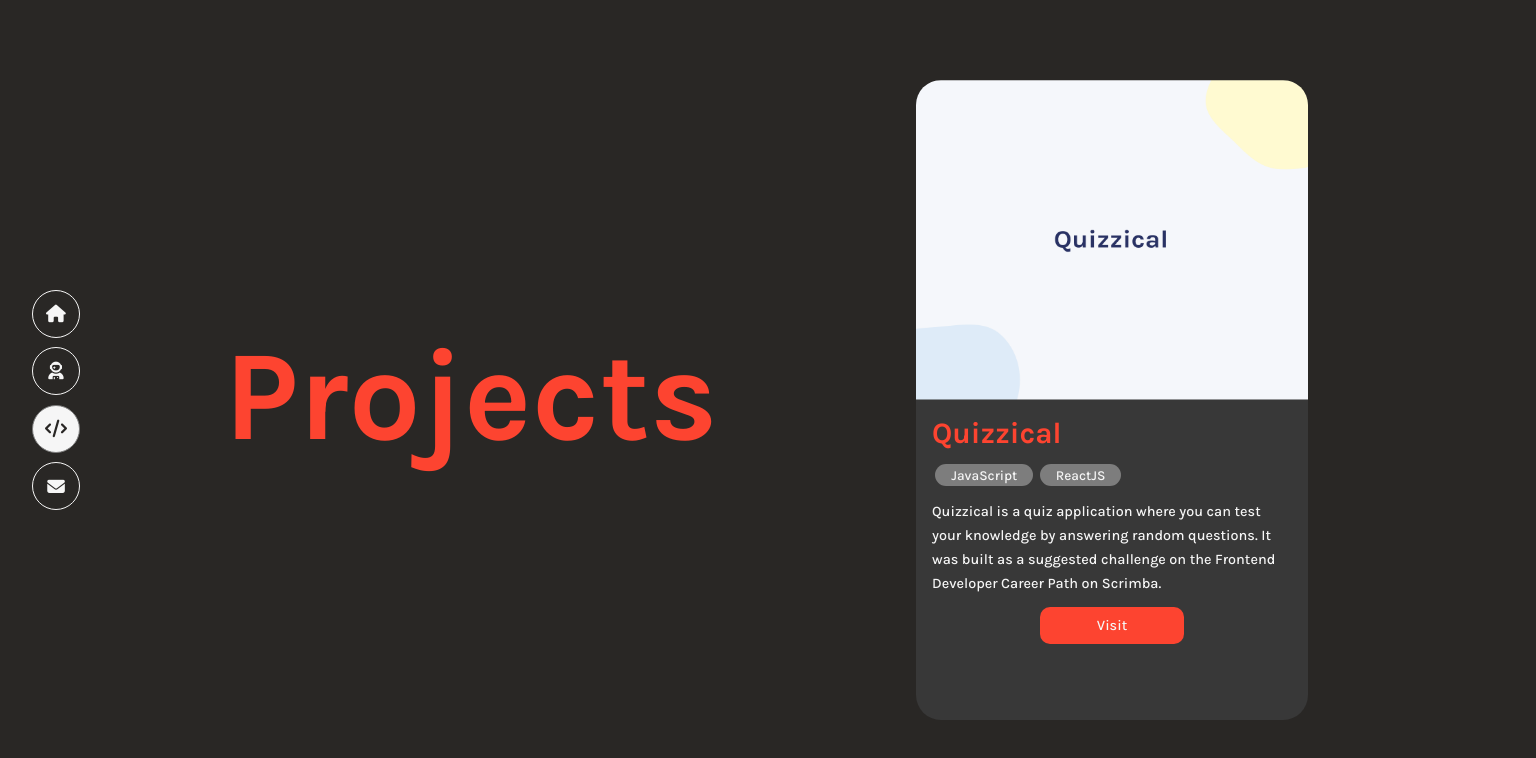
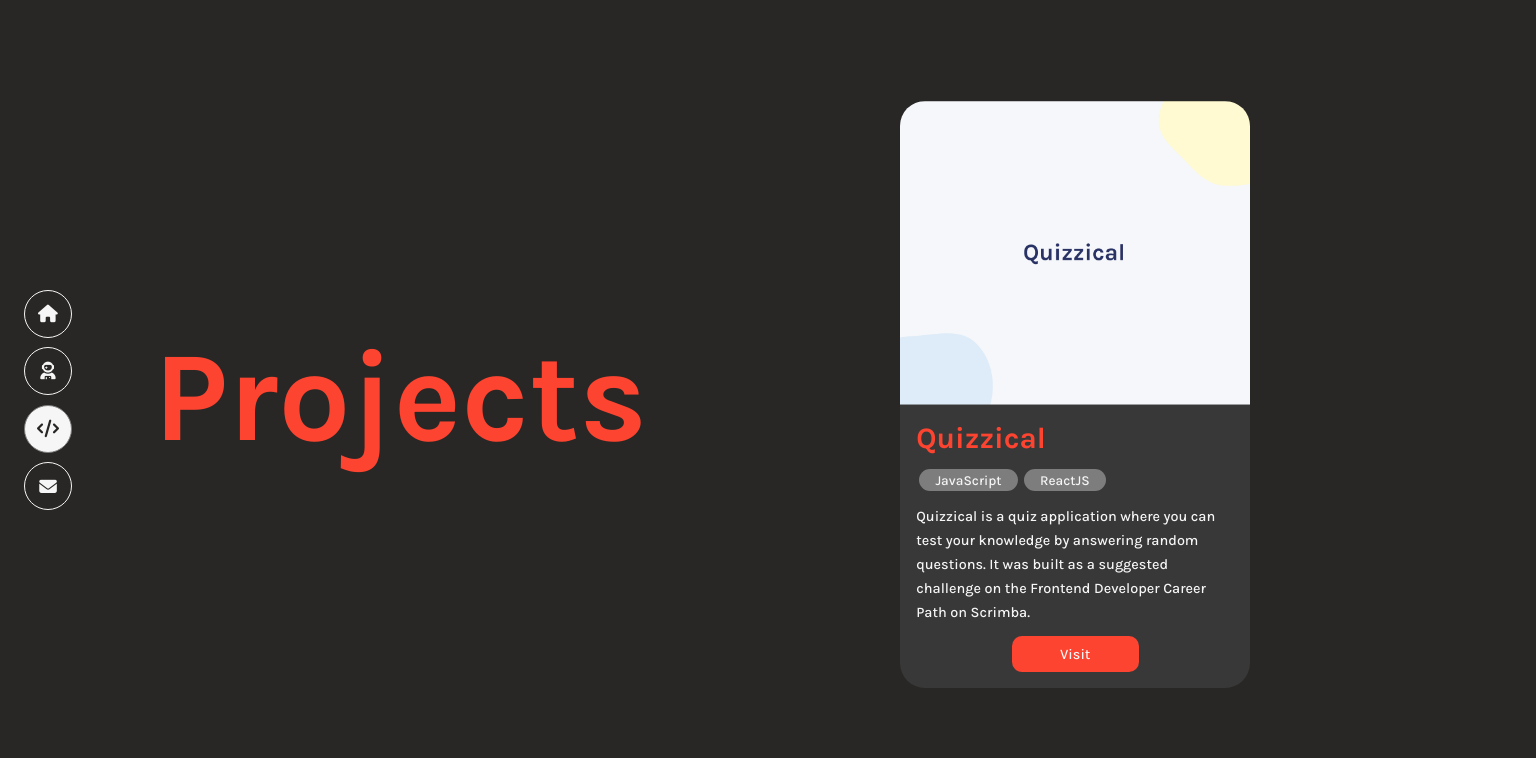
Before and after one commit to marstins/marstins.github.io, a React (Create React App) app: page / in a window 1536 px wide. Both pictures are taken after a click on the button 56 px from the left and 428 px from the top of the page. Shown: the top 758 px of the page. Built offline with nearby package versions, Linux system fonts and the light colour scheme.

Commit message:
Fixed issues regarding responsivity in medium screen devices

```diff
--- a/src/components/ProjectSection.js
+++ b/src/components/ProjectSection.js
@@ -5,7 +5,9 @@ export default function ProjectSection() {
 
   return (
     <section className="section section--flex-row">
-      <h1 className="section__title">Projects</h1>
+      <div className="section__container">
+        <h1 className="section__title">Projects</h1>
+      </div>
       <div className="section__container section__container--overflow">
         {projects.map(project =>
           <ProjectCard
--- a/src/index.css
+++ b/src/index.css
@@ -36,7 +36,13 @@ h1 {
   font-size: 4rem;
 }
 
-@media(min-width: 1440px) {
+@media(min-width: 1008px) {
+  h1 {
+    font-size: 7rem;
+  }
+}
+
+@media(min-width: 1366px) {
   h1 {
     font-size: 8rem;
   }
@@ -47,7 +53,7 @@ h2 {
   text-transform: capitalize;
 }
 
-@media(min-width: 1440px) {
+@media(min-width: 1008px) {
   h2 {
     font-size: 1.85rem;
   }
@@ -62,7 +68,7 @@ p {
   font-size: 1.2rem;
 }
 
-@media(min-width: 1440px) {
+@media(min-width: 1008px) {
   .section__text--big {
     font-size: 2rem;
     line-height: 2.5rem;
@@ -81,13 +87,13 @@ ul {
   font-size: .85rem;
 }
 
-@media(min-width: 1440px) {
+@media(min-width: 1008px) {
   .project-container__text-container__text {
     font-size: .9rem;
   }
 }
 
-@media(min-width: 1440px) {
+@media(min-width: 1008px) {
   .button--small {
     font-size: .9rem;
   }
@@ -98,7 +104,7 @@ ul {
   font-size: .9rem;
 }
 
-@media(min-width: 1440px) {
+@media(min-width: 1008px) {
   .location-icon {
     font-size: 2rem;
   }
@@ -125,20 +131,23 @@ ul {
   flex-direction: column;
   align-items: center;
   justify-content:center;
-  padding: 2rem 1.8rem 6rem;
+  padding: 5% 10% 8%;
   text-align: center;
 }
 
-@media(min-width: 1440px) {
+@media(min-width: 1008px) {
   .section {
     height: 100vh;
-    text-align: left;
-    align-items: flex-start;
-    padding: 2rem 8rem 2rem 14rem;
+    padding: 2% 10% 2% 10%;
   }
 }
 
-@media(min-width: 1440px) {
+@media(min-width: 1366px) {
+  .section {
+    text-align: left;
+    align-items: flex-start;
+  }
+
   .section--flex-row {
     flex-direction: row;
     align-items: center;
@@ -147,7 +156,13 @@ ul {
 }
 
 .section__title {
-  margin-bottom: .5rem;
+  margin-bottom: 2%;
+}
+
+@media(min-width: 1008px) {
+  .section__title {
+    margin-bottom: .8%;
+  }
 }
 
 .section__span {
@@ -180,16 +195,16 @@ ul {
 
 .nav {
   width: 100%;
-  height: 5rem;
+  height: 4.5rem;
   position: fixed;
   bottom: 0;
   left: 0;
 }
 
-@media(min-width: 1440px) {
+@media(min-width: 1008px) {
   .nav {
     top: 0;
-    width: 7rem;
+    width: 6rem;
     height: 100%;
     display: flex;
     align-items: center;
@@ -203,7 +218,7 @@ ul {
   align-items: center;
 }
 
-@media(min-width: 1440px) {
+@media(min-width: 1008px) {
   .menu--flex-column {
     flex-direction: column;
     justify-content: space-evenly;
@@ -253,16 +268,16 @@ ul {
 
 /*------------------------ Home Section -----------------------*/
 
-@media(min-width: 1440px) {
+@media(min-width: 1366px) {
   .section--custom-bg {
     background-image: url("../src/images/bg-home.png");
     background-repeat: no-repeat;
     background-size: auto 100%;
-    background-position: calc(100% - 8rem);
+    background-position: 88%;
   }
 }
 
-@media(min-width: 1440px) {
+@media(min-width: 1366px) {
   .section__text-container {
     height: 50vh;
     display: flex;
@@ -273,17 +288,24 @@ ul {
 }
 
 .menu--big-spacing {
-  margin: 2rem 0 -2.5rem;
+  margin: 7% auto -8%;
   display: flex;
   justify-content: space-around;
-  width: 100%;
+  width: 80%;
 }
 
-@media(min-width: 1440px) {
+@media(min-width: 1008px) {
+  .menu--big-spacing {
+    width: 50%;
+    height: 4rem;
+    margin: 0 auto;
+  }
+}
+
+@media(min-width: 1366px) {
   .menu--big-spacing {
     justify-content: flex-start;
     margin: 1rem 0;
-    height: 4rem;
   }
 }
 
@@ -295,9 +317,9 @@ ul {
   transition: all .1s linear;
 }
 
-@media(min-width: 1440px) {
+@media(min-width: 1366px) {
   .menu__item--small-no-border {
-    margin-right: 2rem;
+    margin-right: 3rem;
   }
 }
 
@@ -310,7 +332,7 @@ ul {
 
 /*----------------------- About Me Section -----------------------*/
 
-@media(min-width: 1440px) {
+@media(min-width: 1366px) {
   .section__container {
     width: 50%;
     height: 100%;
@@ -319,14 +341,14 @@ ul {
   }
 }
 
-@media(min-width: 1440px) {
+@media(min-width: 1366px) {
   .section__container--new-order {
     order: -1;
-    width: 40%
+    padding-right: 1rem;
   }
 }
 
-@media(min-width: 1440px) {
+@media(min-width: 1366px) {
   .section__container--flex-column {
     flex-direction: column;
     justify-content: center;
@@ -339,10 +361,17 @@ ul {
   width: 8rem;
   border-radius: 100%;
   overflow: hidden;
-  margin-bottom: .5rem;
+  margin-bottom: 1.5%;
 }
 
-@media(min-width: 1440px) {
+@media(min-width: 1008px) {
+  .section__image-container {
+    height: 12rem;
+    width: 12rem;
+  }
+}
+
+@media(min-width: 1366px) {
   .section__image-container {
     height: 40rem;
     width: 100%;
@@ -355,14 +384,21 @@ ul {
   }
 }
 
-@media(min-width: 1440px) {
+@media(min-width: 1008px) {
   .image {
-    width: 35rem;
-    height: 35rem;
+    width: 100%;
+    height: 100%;
   }
 }
 
-@media(min-width: 1440px) {
+@media(min-width: 1366px) {
+  .image {
+    width: 32rem;
+    height: 32rem;
+  }
+}
+
+@media(min-width: 1366px) {
   .image--shadow {
     box-shadow: 2rem 2rem 0 var(--medium-red);
     margin-right: 2rem;
@@ -371,15 +407,17 @@ ul {
 
 /*------------------------ Projects Section -----------------*/
 
-@media(min-width: 1440px) {
+.section__container--overflow {
+  margin-bottom: calc(-5% + 4.5rem);
+}
+
+@media(min-width: 641px) {
   .section__container--overflow {
-    overflow-y: auto;
-    overflow-x: hidden;
-    display: grid;
-    grid-template-columns: 1fr;
-    grid-auto-rows: auto;
-    gap: 3rem;
-    padding: 0 1rem;
+    width: 100%;
+    display: flex;
+    flex-wrap: wrap;
+    justify-content: center;
+    align-items: center;
     scrollbar-width: thin;
     scrollbar-color: #777 #333;
   }
@@ -397,42 +435,36 @@ ul {
   }
 }
 
-@media(min-width: 1600px) {
+@media(min-width: 1008px) {
   .section__container--overflow {
-    width: 55%;
-    grid-template-columns: 1fr 1fr;
-    grid-auto-rows: auto;
+    width: 100%;
+    overflow-y: auto;
+    overflow-x: hidden;
+  }
+}
+
+@media(min-width: 1008px) {
+  .section__container--overflow {
+    width: 50%;
   }
 }
 
 .project-container {
   width: 80vw;
   background-color: var(--dark-grey);
-  margin-top: 1.6rem;
+  margin-top: 8%;
   border-radius: 25px;
   overflow: hidden;
 }
 
-@media(min-width: 1440px) {
+@media(min-width: 641px) {
   .project-container {
-    width: 70%;
-    height: 40rem;
-    display: flex;
-    flex-direction: column;
-    justify-content: flex-start;
-    align-items: center;
-    margin: auto;
+    width: 350px;
+    margin: 1.5% 1.5%;
   }
 }
 
-@media(min-width: 1600px) {
-  .project-container {
-    width: 90%;
-    height: 35rem;
-  }
-}
-
-@media(min-width: 1440px) {
+@media(min-width: 1008px) {
   .project-container__image-container {
     height: 50%;
     width: 100%;
@@ -440,7 +472,7 @@ ul {
   }
 }
 
-@media(min-width: 1440px) {
+@media(min-width: 1008px) {
   .project-container__image-container__image {
     height: auto;
     width: 100%;
@@ -457,7 +489,7 @@ ul {
   margin-bottom: 1rem;
 }
 
-@media(min-width: 1440px) {
+@media(min-width: 1008px) {
   .project-container__text-container__title,
   .project-container__text-container__technologies-container,
   .project-container__text-container__text {
@@ -472,7 +504,7 @@ ul {
   flex-wrap: wrap;
 }
 
-@media(min-width: 1440px) {
+@media(min-width: 1008px) {
   .project-container__text-container__technologies-container {
     justify-content: flex-start;
   }
@@ -485,7 +517,7 @@ ul {
   margin: .2rem;
 }
 
-@media(min-width: 1440px) {
+@media(min-width: 1008px) {
   .button--small {
     text-align: center;
     width: 40%;
@@ -497,17 +529,30 @@ ul {
 
 .form-container {
   width: 80%;
-  margin: 2rem auto 0;
+  margin: 4% auto 0;
 }
 
-@media(min-width: 1440px) {
+@media(min-width: 641px) {
   .form-container {
-    margin: 2rem 0;
-    width: 70%;
+    width: 60%;
   }
 }
 
-@media(min-width: 1440px) {
+@media(min-width: 1008px) {
+  .form-container {
+    margin: 2rem auto;
+    width: 100%;
+  }
+}
+
+@media(min-width: 1366px) {
+  .form-container {
+    margin: 2rem 0;
+    width: 30rem;
+  }
+}
+
+@media(min-width: 1008px) {
   .form {
     display: grid;
     grid-template-columns: 1fr 1fr;
@@ -526,13 +571,13 @@ ul {
   border-radius: 5px;
 }
 
-@media(min-width: 1440px) {
+@media(min-width: 1008px) {
   .form__input {
     height: 2.2rem;
   }
 }
 
-@media(min-width: 1440px) {
+@media(min-width: 1008px) {
   .form__input--col-2 {
     grid-column: 2/ 3;
   }
@@ -543,14 +588,14 @@ ul {
   resize: none;
 }
 
-@media(min-width: 1440px) {
+@media(min-width: 1008px) {
   .form__input--large {
     grid-column: 1/ 3;
     height: 30vh;
   }
 }
 
-@media(min-width: 1440px) {
+@media(min-width: 1008px) {
   .button--medium {
     width: 60%;
     height: 2.3rem;
@@ -563,16 +608,17 @@ ul {
   display: none;
 }
 
-@media(min-width: 1440px) {
+@media(min-width: 1366px) {
   .section__container--hidden {
     display: block;
     position: relative;
+    text-align: right;
   }
 }
 
-@media(min-width: 1440px) {
+@media(min-width: 1366px) {
   .map {
-    width: 100%;
+    width: 95%;
     height: 100%;
   }
 }
```
